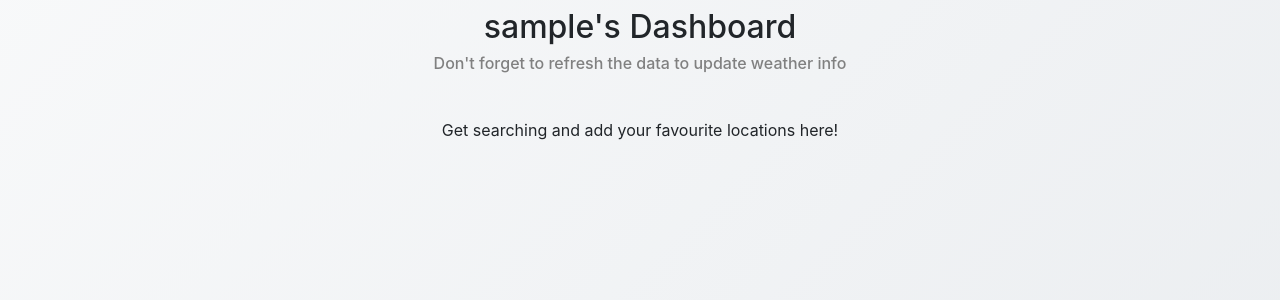
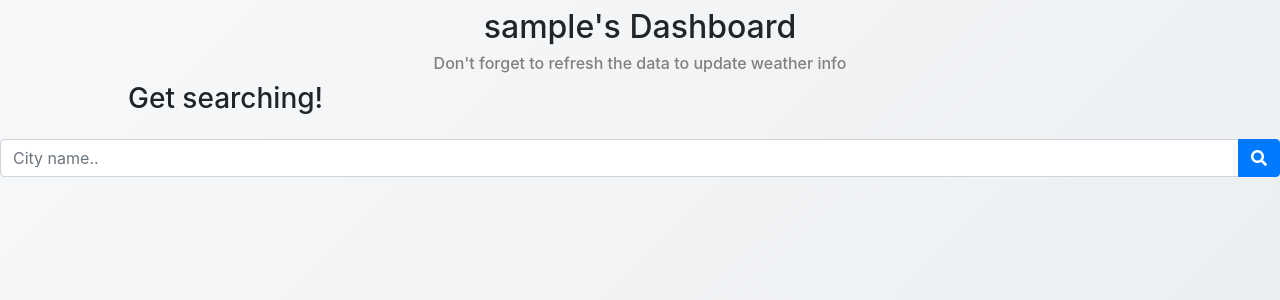
Before and after one commit to DSr2111/Weatherfy-App, a Flask app: page /dashboard in a window 1280 px wide. Shown: the part 62-362 px from the top of the page. Run offline with Flask 3, Linux system fonts and the light colour scheme; the visitor is signed in with stand-in values (Sample User, id 1); data that the repository does not hold is empty; some libraries are stand-ins or nearby versions.

Commit message:
Another update

```diff
--- a/static/js/scripts.js
+++ b/static/js/scripts.js
@@ -2,7 +2,7 @@ document.addEventListener("DOMContentLoaded", function () {
   const searchInput = document.getElementById("city-search");
   const suggestions = document.getElementById("suggestions");
 
-  // setting up Refresh and Delete buttons to work on Dashboard
+  // Setting up Refresh and Delete buttons to work on Dashboard
   setupDeleteButtons();
   setupRefreshButtons();
 
@@ -96,8 +96,7 @@ document.addEventListener("DOMContentLoaded", function () {
       weatherDataDiv.innerHTML = `<div class="alert alert-danger">${data.error}</div>`;
     } else {
       weatherDataDiv.innerHTML = `
-                  <div class="card">
-                      <div class="card-body">
+              <div class="weather-card">
                   <h3 class="card-title">Weather in ${data.name}</h3>
                   <p class="card-text" id="temp-${data.name}">Temperature: ${data.temp} °C</p>
                   <p class="card-text" id="desc-${data.name}">Weather: ${data.description}</p>
@@ -107,7 +106,6 @@ document.addEventListener("DOMContentLoaded", function () {
                   <button class="btn btn-outline-danger favorite-button" data-city="${data.name}" data-lat="${data.lat}" data-lon="${data.lon}">
                       <i class="fa fa-heart"></i>
                   </button>
-                      </div>
               </div>
           `;
       const favoriteButton = weatherDataDiv.querySelector(".favorite-button");
--- a/templates/dashboard.html
+++ b/templates/dashboard.html
@@ -3,11 +3,35 @@
 <h6 style="color: grey">
   Don't forget to refresh the data to update weather info
 </h6>
+
+{% if favorites|length == 0 %}
+<h3 style="margin-left: 10%">Get searching!</h3>
+<form id="search-form" class="mt-4">
+  <div class="input-group">
+    <input
+      type="text"
+      name="city-search"
+      id="city-search"
+      class="form-control"
+      placeholder="City name.."
+      autocomplete="off"
+    />
+    <div class="input-group-append">
+      <button class="btn btn-primary" type="button" id="search-button">
+        <i class="fas fa-search"></i>
+      </button>
+    </div>
+  </div>
+  <div id="suggestions" class="list-group mt-2"></div>
+</form>
+<div id="weather-data" class="mt-4"></div>
+{% else %}
 <div id="favorites-container" class="mt-4">
-  {% if favorites|length == 0 %}
-  <p>Get searching and add your favourite locations here!</p>
-  {% else %} {% for favorite in favorites %}
-  <div class="card favorite-card" data-city="{{ favorite.city_name }}">
+  {% for favorite in favorites %}
+  <div
+    class="card weather-card favorite-card"
+    data-city="{{ favorite.city_name }}"
+  >
     <div class="card-body">
       <h3 class="card-title">{{ favorite.city_name }}</h3>
       <p class="card-text" id="temp-{{ favorite.city_name }}">
@@ -32,6 +56,6 @@
       </button>
     </div>
   </div>
-  {% endfor %} {% endif %}
+  {% endfor %}
 </div>
-{% endblock %}
+{% endif %} {% endblock %}
```
Also changed, not shown: static/css/styles.css (+45 -0 lines), tests/test_app.py (+70 -0 lines). Lines whose indentation alone changed are shown as unchanged.
